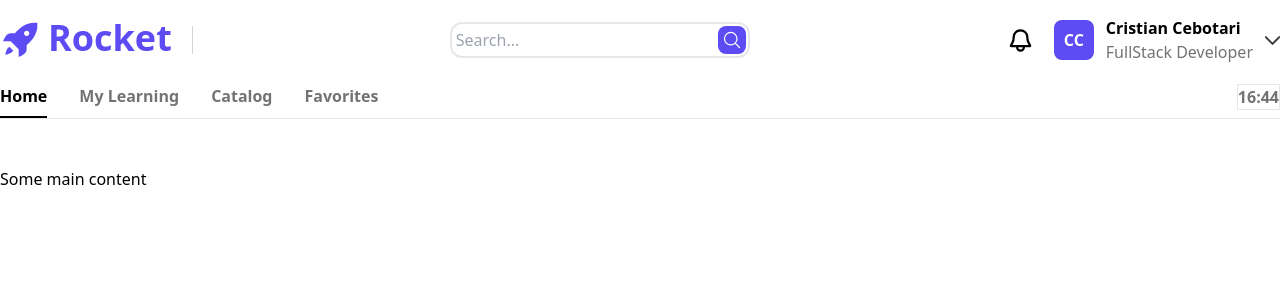
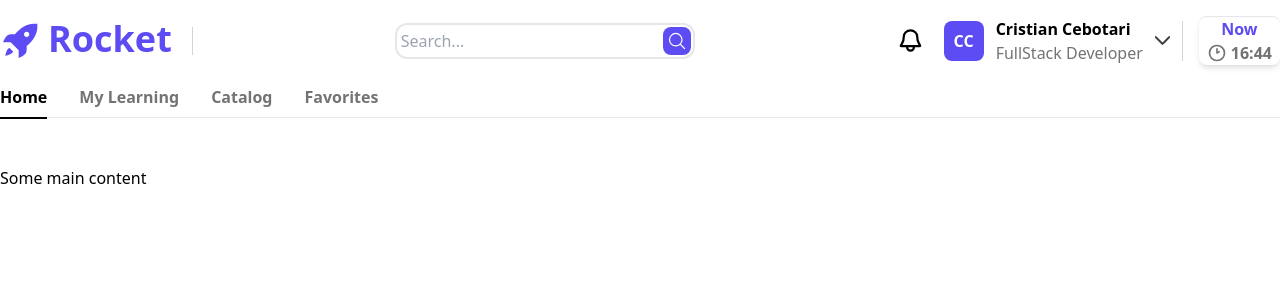
Before and after one commit to Eravity/Rocket.dev, a Next.js app: page / in a window 1280 px wide. Shown: the top 300 px of the page. Built offline with nearby package versions, Linux system fonts and the light colour scheme.

Commit message:
clock position modified

```diff
--- /dev/null
+++ b/src/app/_components/Clock.tsx
@@ -0,0 +1,21 @@
+export default function Clock() {
+  return (
+    <div>
+      <svg
+        width="20px"
+        height="20px"
+        viewBox="0 0 24 24"
+        fill="none"
+        xmlns="http://www.w3.org/2000/svg"
+      >
+        <path
+          d="M12 7V12L14.5 10.5M21 12C21 16.9706 16.9706 21 12 21C7.02944 21 3 16.9706 3 12C3 7.02944 7.02944 3 12 3C16.9706 3 21 7.02944 21 12Z"
+          stroke="#737373"
+          strokeWidth="2"
+          strokeLinecap="round"
+          strokeLinejoin="round"
+        />
+      </svg>
+    </div>
+  );
+}
--- a/src/app/_components/DateAndTime.tsx
+++ b/src/app/_components/DateAndTime.tsx
@@ -1,6 +1,7 @@
 "use client";
 import { useIntlDateTime } from "../hooks/intl";
 import { useEffect, useState } from "react";
+import Clock from "./Clock";
 
 export default function DateAndTime() {
   const { formatTime } = useIntlDateTime();
@@ -20,9 +21,9 @@ export default function DateAndTime() {
   }
 
   return (
-    <div className="flex flex-col items-center border">
-      <h1 className="font-semibold text-neutral-500">
-        {formatTime(currentDate)}
+    <div className="flex flex-col items-center">
+      <h1 className="flex gap-1 items-center font-semibold text-neutral-500">
+        <Clock /> {formatTime(currentDate)}
       </h1>
     </div>
   );
--- a/src/app/_components/Navigation.tsx
+++ b/src/app/_components/Navigation.tsx
@@ -1,7 +1,6 @@
 'use client'
 import Link from "next/link";
 import { usePathname } from "next/navigation";
-import DateAndTime from "./DateAndTime";
 
 
 // prettier-ignore
@@ -18,7 +17,6 @@ export default function Navigation() {
         <li><Link href="/catalog" className={pathname === '/catalog' ? activeLink : link}>Catalog</Link></li>
         <li><Link href="/favorites" className={pathname === '/favorites' ? activeLink : link}>Favorites</Link></li>
       </ul>
-      <DateAndTime/>
     </nav>
   );
 }
--- a/src/app/_components/Profile.tsx
+++ b/src/app/_components/Profile.tsx
@@ -1,4 +1,5 @@
 import ArrowDown from "./ArrowDown";
+import DateAndTime from "./DateAndTime";
 
 export default function Profile() {
   return (
@@ -13,6 +14,13 @@ export default function Profile() {
       </div>
 
       <ArrowDown />
+      <div className="flex items-center space-x-4">
+        <div className="w-[1px] h-10 bg-neutral-300"></div>
+        <div className="shadow-md px-2 rounded-lg border-t">
+          <h1 className="font-semibold text-center text-blueLotus">Now</h1>
+          <DateAndTime />
+        </div>
+      </div>
     </div>
   );
 }
```
